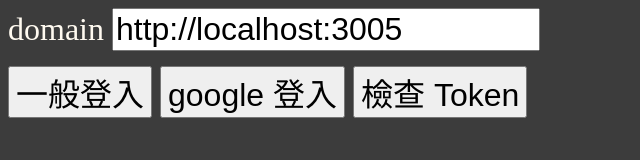
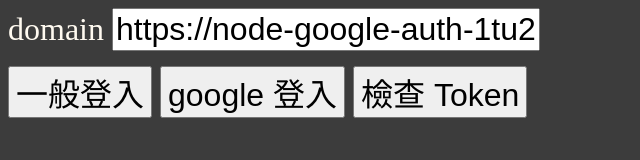
Before and after one commit to kimnTai/node-google-auth, a website: page index.html in a window 1280 px wide. Shown: the whole page, without its empty margins (0-640 px from the left). Drawn offline with Linux system fonts and the light colour scheme.

Commit message:
[修改] cookie 設置

```diff
--- a/public/index.html
+++ b/index.html
@@ -25,7 +25,7 @@
             const checkBtn = document.querySelector('.check');
             const domainInput = document.querySelector('input');
 
-            domainInput.value = 'http://localhost:3005';
+            domainInput.value = 'https://node-google-auth-1tu2.onrender.com';
 
             loginBtn.addEventListener('click', () => {
                 fetch(domainInput.value + '/login', {
--- a/src/app.ts
+++ b/src/app.ts
@@ -12,6 +12,7 @@
 app.use(cookieParser());
 app.use(
     cors({
+        origin: ['https://node-google-auth-1tu2.onrender.com'],
         credentials: true
     })
 );
```
